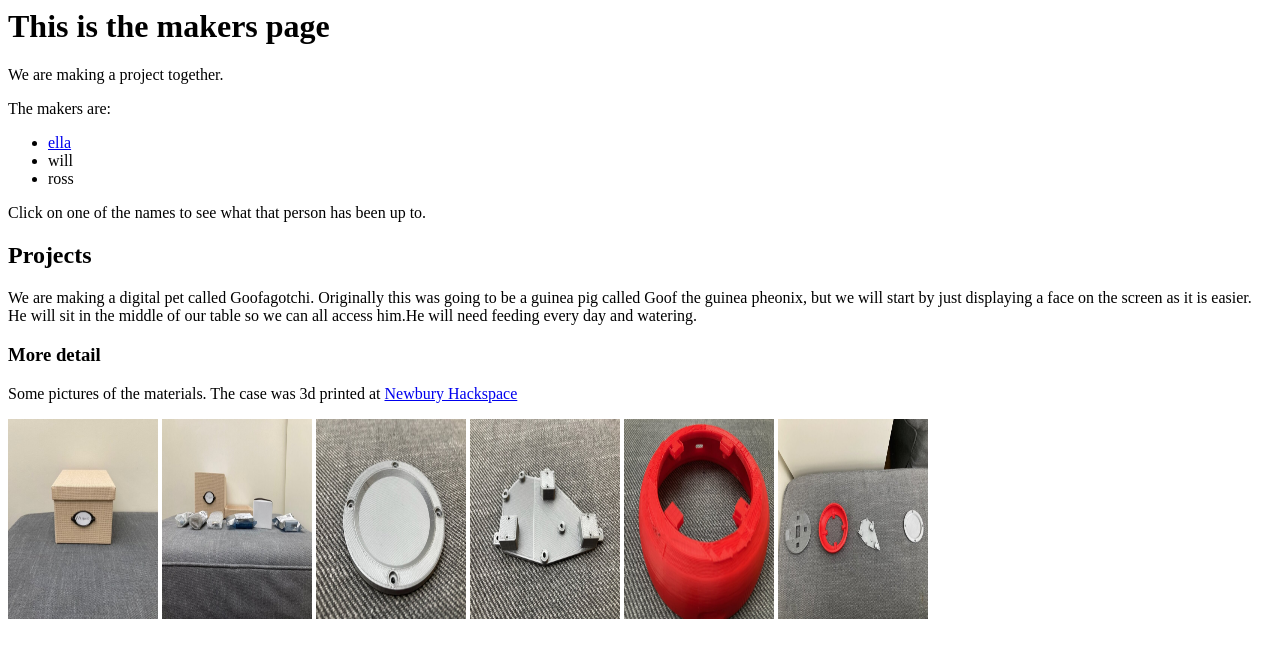
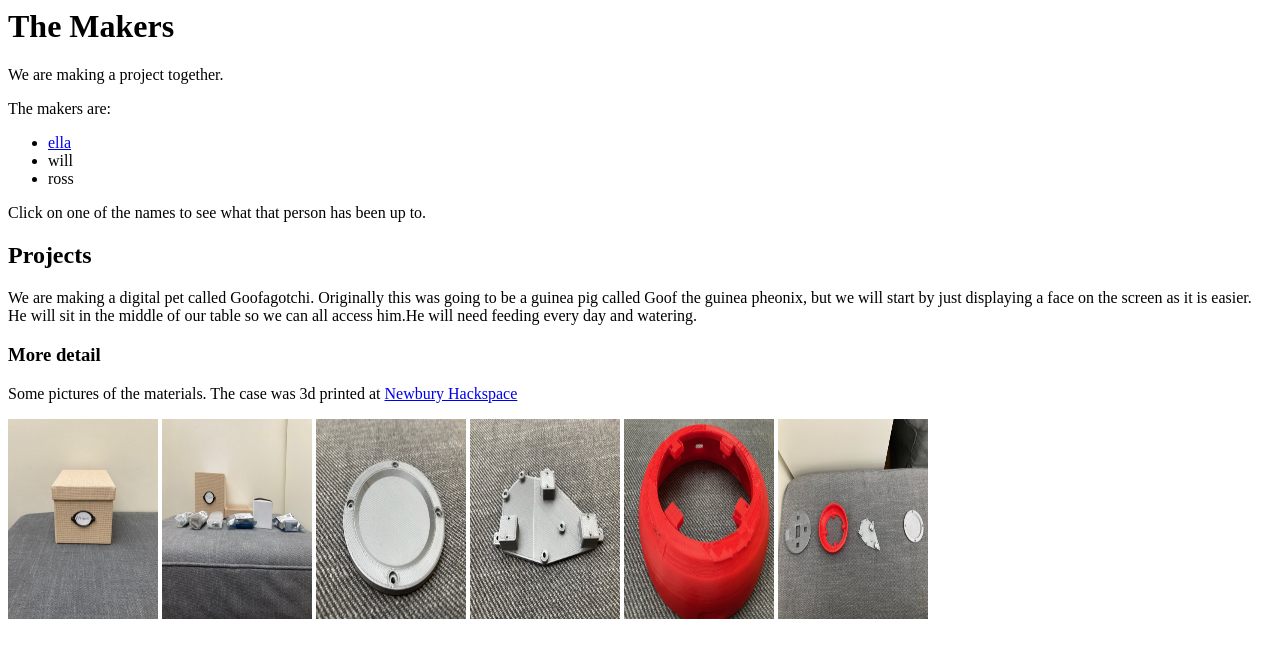
Before and after one commit to vox-machina/makers-site, a plain HTML site: page index.html in a window 1280 px wide. Drawn offline with Linux system fonts and the light colour scheme.

Commit message:
improve title

```diff
--- a/index.html
+++ b/index.html
@@ -1,10 +1,10 @@
 <html>
   <head>
-    <title>the makers</title>
+    <title>The Makers</title>
   </head>
 
   <body>
-    <h1>This is the makers page</h1>
+    <h1>The Makers</h1>
 
     <p>
     We are making a project together.
```
